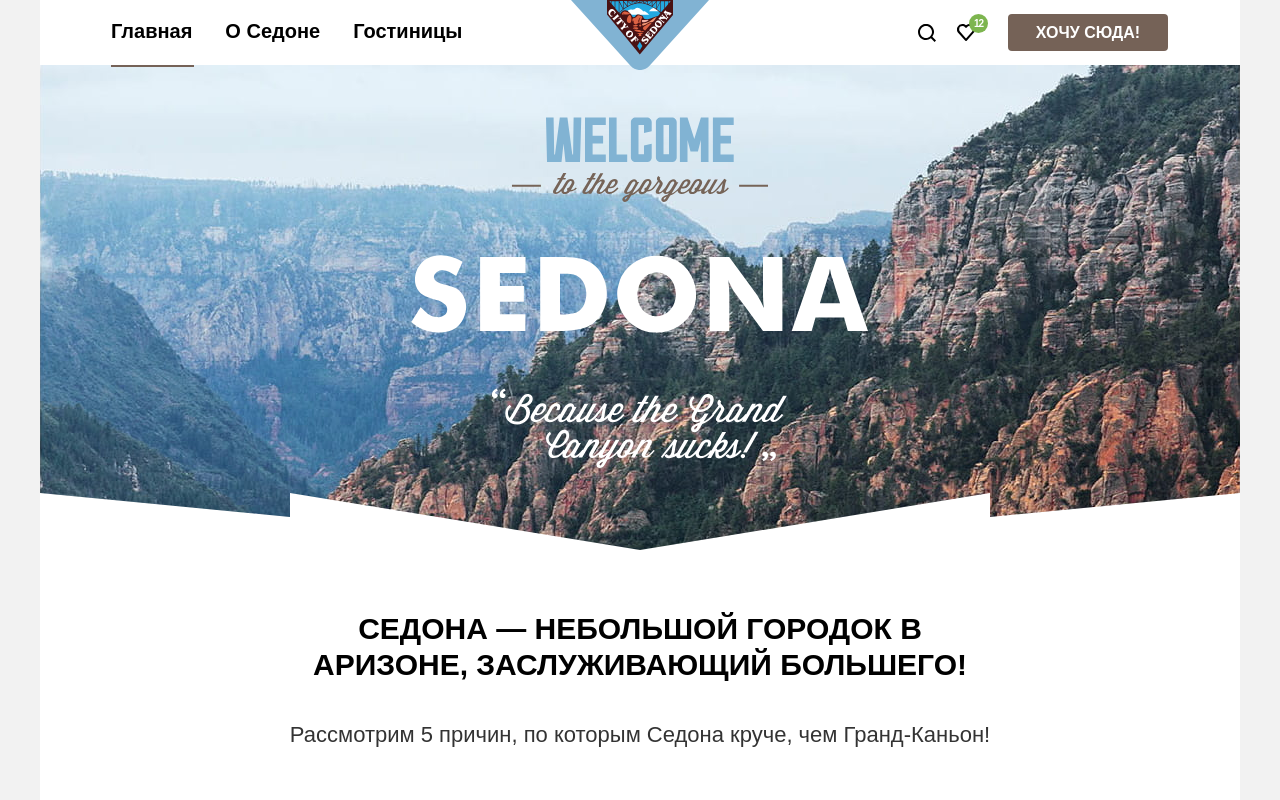
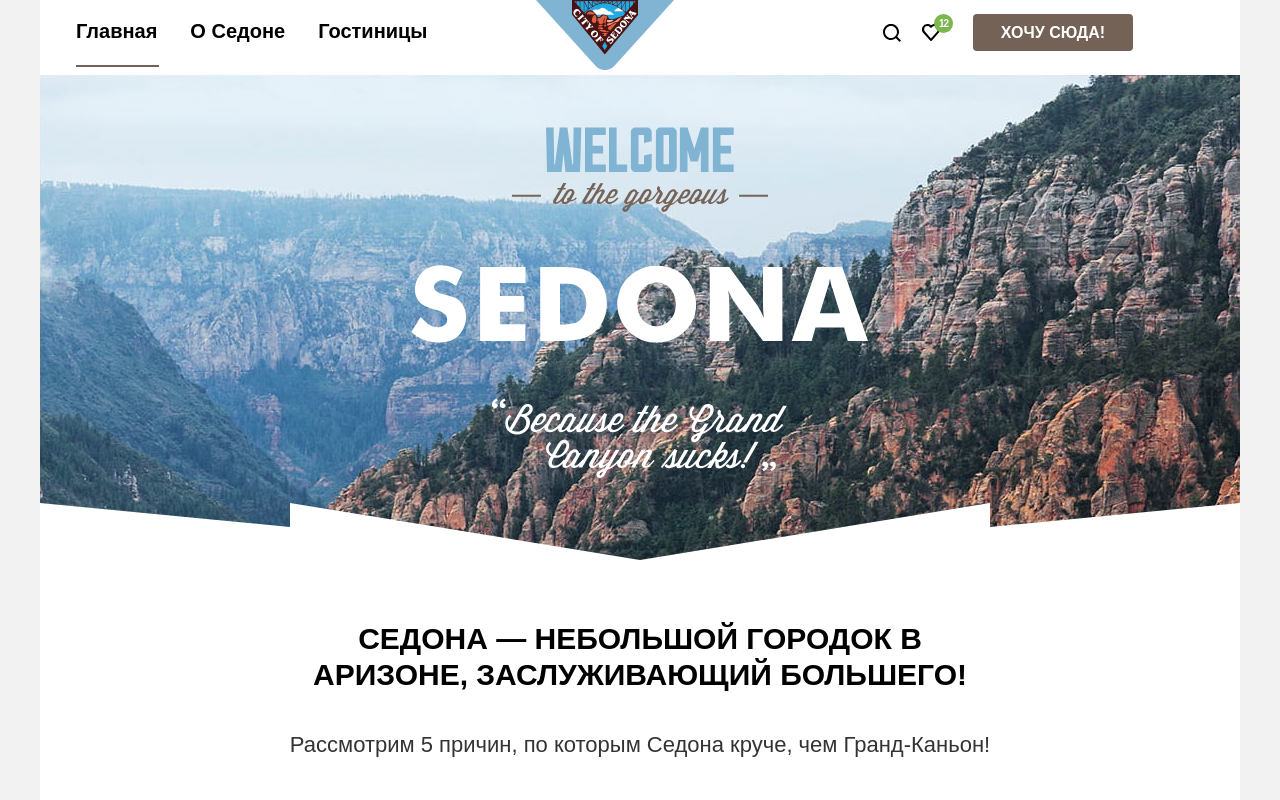
Before and after one commit to Meruyert15/1843267-sedona-32, a plain HTML site: page index.html in a window 1280 px wide. Shown: the top 800 px of the page. Drawn offline with Linux system fonts and the light colour scheme; a web font is replaced by a local one.

Commit message:
add padding in navigation

```diff
--- a/styles/styles.css
+++ b/styles/styles.css
@@ -132,6 +132,8 @@
   justify-content: space-between;
   width: 1082px;
   margin: 0 auto;
+  padding-right:70px;
+  padding-bottom: 10px;
 }
 
 .navigation-list {
```
